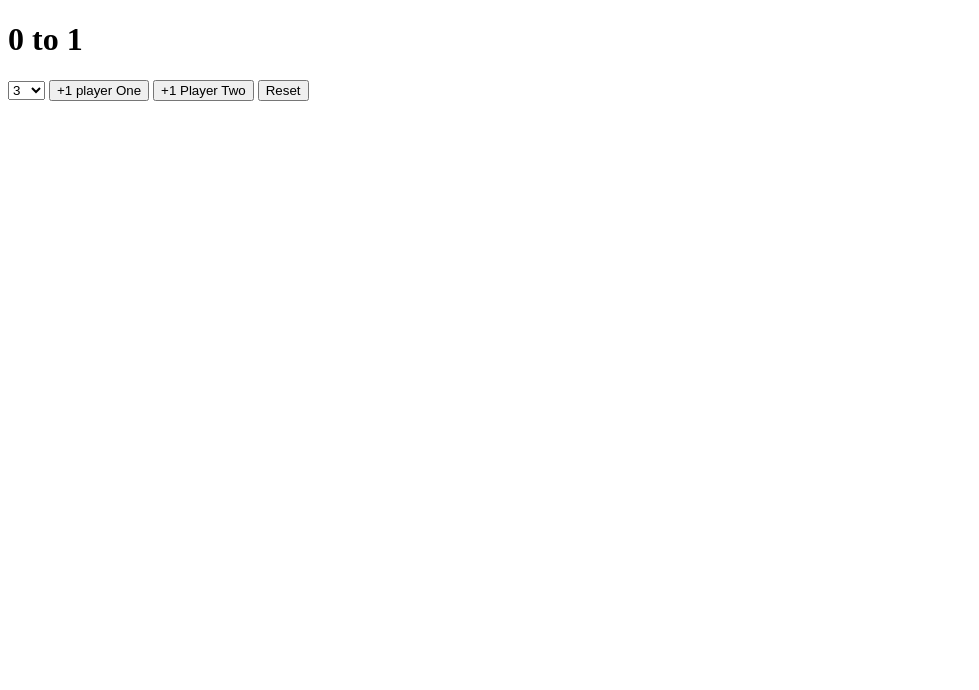
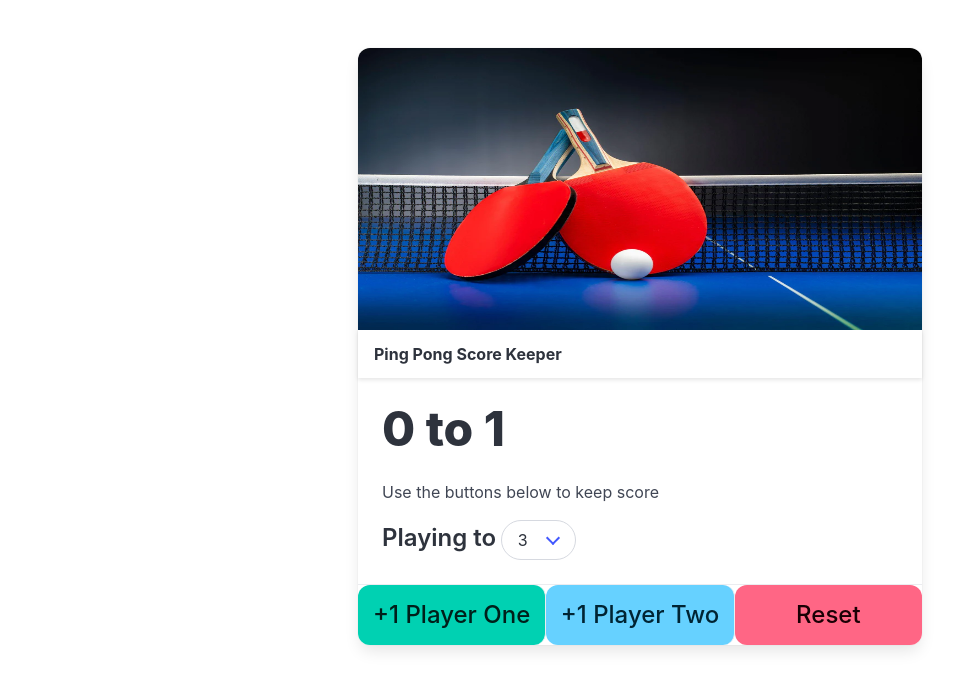
Before and after one commit to RinaKorca/ScoreKeeper-main, a plain HTML site: page index.html in a window 1280 px wide. Both pictures are taken after a click on the button "+1 Player Two". Shown: the whole page, without its empty margins (0-979 px from the left). Drawn offline with nearby package versions, Linux system fonts and the light colour scheme.

Commit message:
Complete project

```diff
--- a/app.js
+++ b/app.js
@@ -7,13 +7,19 @@ const winningScoreSelect = document.querySelector("#playto");
 
 let p1Score = 0;
 let p2Score = 0;
-let winningScore = 5;
+let winningScore = 3;
 let isGameOver = false;
 
 p1Button.addEventListener("click", function () {
   if (!isGameOver) {
     p1Score += 1;
-    if (p1Score === winningScore) isGameOver = true;
+    if (p1Score === winningScore) {
+      isGameOver = true;
+      p1Display.classList.add("has-text-success");
+      p2Display.classList.add("has-text-danger");
+      p1Button.disabled = true;
+      p2Button.disabled = true;
+    }
   }
   p1Display.textContent = p1Score;
 });
@@ -21,15 +27,32 @@ p1Button.addEventListener("click", function () {
 p2Button.addEventListener("click", function () {
   if (!isGameOver) {
     p2Score += 1;
-    if (p2Score === winningScore) isGameOver = true;
+    if (p2Score === winningScore) {
+      isGameOver = true;
+      p1Display.classList.add("has-text-success");
+      p2Display.classList.add("has-text-danger");
+      p1Button.disabled = true;
+      p2Button.disabled = true;
+    }
   }
   p2Display.textContent = p2Score;
 });
 
-resetButton.addEventListener("click", function () {
+winningScoreSelect.addEventListener("change", function () {
+  winningScore = parseInt(this.value);
+  reset();
+});
+
+resetButton.addEventListener("click", reset);
+
+function reset() {
   isGameOver = false;
   p1Score = 0;
   p2Score = 0;
   p1Display.textContent = 0;
   p2Display.textContent = 0;
-});
+  p1Display.classList.remove("has-text-success", "has-text-danger");
+  p2Display.classList.remove("has-text-success", "has-text-danger");
+  p1Button.disabled = false;
+  p2Button.disabled = false;
+}
--- a/index.html
+++ b/index.html
@@ -4,9 +4,45 @@
     <meta charset="UTF-8" />
     <meta name="viewport" content="width=device-width, initial-scale=1.0" />
     <title>Document</title>
+    <link
+      rel="stylesheet"
+      href="https://cdn.jsdelivr.net/npm/bulma@1.0.2/css/bulma.min.css"
+    />
   </head>
   <body>
-    <h1><span id="p1Display">0</span> to <span id="p2Display">0</span></h1>
+    <div class="section">
+      <div class="container">
+        <div class="columns">
+          <div class="column is-half is-offset-one-quarter">
+            <div class="card">
+              <div class="card-image">
+                <figure class="image is-2by1">
+                  <img
+                    src="two-ping-pong-paddles-and-ball-on-blue-ping-pong-table_1024x1024.webp"
+                    alt=""
+                  />
+                </figure>
+              </div>
+              <header class="card-header">
+                <p class="card-header-title">Ping Pong Score Keeper</p>
+                <button class="card-header-icon" aria-label="more options">
+                  <span class="icon">
+                    <i class="fas fa-angle-down" aria-hidden="true"></i>
+                  </span>
+                </button>
+              </header>
+              <div class="card-content">
+                <div class="content">
+                  <h1 class="title is-1">
+                    <span id="p1Display">0</span> to
+                    <span id="p2Display">0</span>
+                  </h1>
+                  <p>Use the buttons below to keep score</p>
+
+                  <label for="playto" class="label is-large is-inline"
+                    >Playing to</label
+                  >
+                  <div class="select is-rounded">
                     <select name="" id="playto">
                       <option value="3">3</option>
                       <option value="4">4</option>
@@ -17,9 +53,35 @@
                       <option value="9">9</option>
                       <option value="10">10</option>
                     </select>
-    <button id="p1Button">+1 player One</button>
-    <button id="p2Button">+1 Player Two</button>
-    <button id="reset">Reset</button>
+                  </div>
+                </div>
+              </div>
+              <footer class="card-footer">
+                <button
+                  id="p1Button"
+                  class="is-primary button card-footer-item is-large"
+                >
+                  +1 Player One
+                </button>
+                <button
+                  id="p2Button"
+                  class="is-info button card-footer-item is-large"
+                >
+                  +1 Player Two
+                </button>
+                <button
+                  id="reset"
+                  class="is-danger button card-footer-item is-large"
+                >
+                  Reset
+                </button>
+              </footer>
+            </div>
+          </div>
+        </div>
+      </div>
+
       <script src="app.js"></script>
+    </div>
   </body>
 </html>
```
Also changed, not shown: two-ping-pong-paddles-and-ball-on-blue-ping-pong-table_1024x1024.webp (added). Lines whose indentation alone changed are shown as unchanged.
